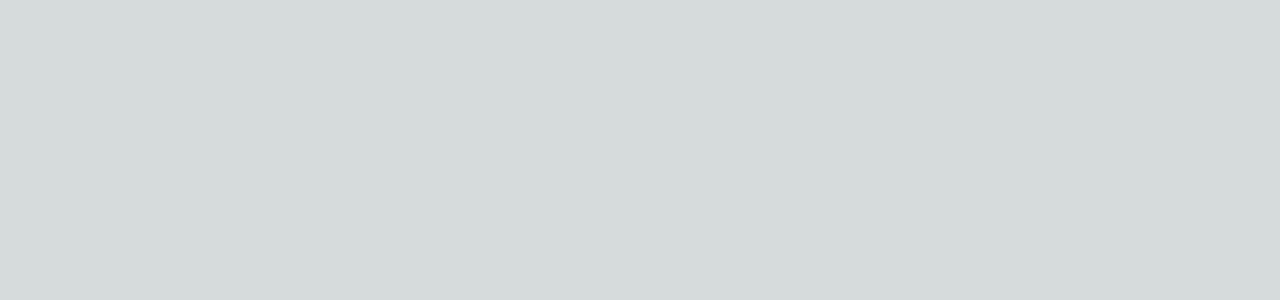
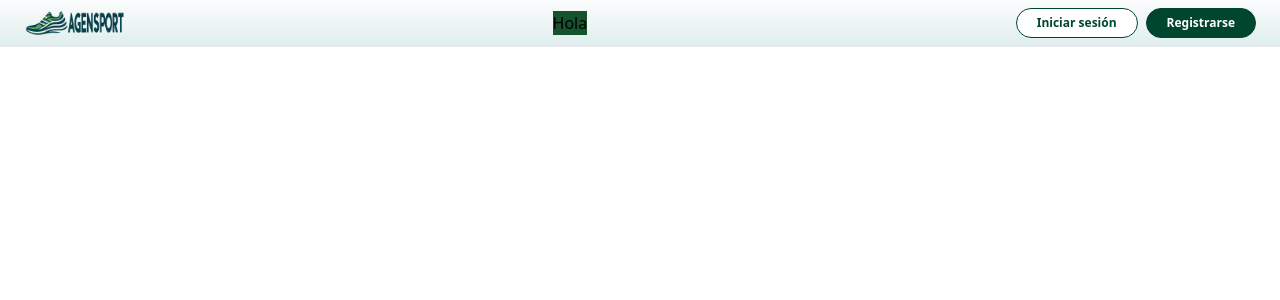
Before and after one commit to ChristianPDAG/AgenSport, a Next.js app in the folder agensport/: page / in a window 1280 px wide. Shown: the top 300 px of the page. Built offline with nearby package versions, Linux system fonts and the light colour scheme.

Commit message:
creacion logo y botones sign in y sign up

```diff
--- a/agensport/app/components/navbar/Navbar.tsx
+++ b/agensport/app/components/navbar/Navbar.tsx
@@ -1,12 +1,27 @@
-
+import Link from "next/link"
+import Image from "next/image"
+import UserNav from "./UserNav"
 const Navbar = () => {
   return (
-    <nav className='w-full bg-black'>
-        <div>
-            <div>
-
+    <nav className="w-full fixed top-0 left-0 py-2 border-b custom-gradient z-10">
+      <div className="max-w-[1500px] mx-auto px-6">
+        <div className="flex justify-between items-center ">
+            <Link href="/">
+             <Image
+                src="/logo_as.png"
+                alt="Logo AS"
+                width={100}
+                height={100}
+             />
+            </Link>
+            <div className="flex  space-x-6 bg-green-900">
+                Hola
+            </div>
+            <div className="flex items-center space-x-6">
+                <UserNav />
             </div>
         </div>
+      </div>
 
     </nav>
   )
--- /dev/null
+++ b/agensport/app/components/navbar/UserNav.tsx
@@ -0,0 +1,15 @@
+
+const UserNav = () => {
+  return (
+    <div className="flex">
+    <button className="rounded-full border border-verde-oscuro bg-white py-1.5 px-5 text-verde-oscuro transition-all hover:bg-verde-oscuro hover:text-white text-center text-xs font-bold font-sans flex items-center justify-center mr-2">
+        Iniciar sesión
+    </button>
+    <button className="rounded-full border border-verde-oscuro bg-verde-oscuro py-1.5 px-5 text-white transition-all hover:bg-verde-claro hover:text-verde-oscuro text-center text-xs font-bold font-sans flex items-center justify-center">
+        Registrarse
+    </button>
+</div>
+  )
+}
+
+export default UserNav
--- a/agensport/app/globals.css
+++ b/agensport/app/globals.css
@@ -2,32 +2,6 @@
 @tailwind components;
 @tailwind utilities;
 
-:root {
-  --foreground-rgb: 0, 0, 0;
-  --background-start-rgb: 214, 219, 220;
-  --background-end-rgb: 255, 255, 255;
+.custom-gradient {
+  background-image: linear-gradient(180deg, #fcfcfd 0%, #dfeeed 100%);
 }
-
-@media (prefers-color-scheme: dark) {
-  :root {
-    --foreground-rgb: 255, 255, 255;
-    --background-start-rgb: 0, 0, 0;
-    --background-end-rgb: 0, 0, 0;
-  }
-}
-
-body {
-  color: rgb(var(--foreground-rgb));
-  background: linear-gradient(
-      to bottom,
-      transparent,
-      rgb(var(--background-end-rgb))
-    )
-    rgb(var(--background-start-rgb));
-}
-
-@layer utilities {
-  .text-balance {
-    text-wrap: balance;
-  }
-}
--- a/agensport/app/layout.tsx
+++ b/agensport/app/layout.tsx
@@ -17,7 +17,7 @@ export default function RootLayout({
 }>) {
   return (
     <html lang="en">
-      <body className={inter.className}>
+      <body>
         <Navbar />
       </body>
     </html>
--- a/agensport/tailwind.config.ts
+++ b/agensport/tailwind.config.ts
@@ -8,10 +8,9 @@ const config: Config = {
   ],
   theme: {
     extend: {
-      backgroundImage: {
-        "gradient-radial": "radial-gradient(var(--tw-gradient-stops))",
-        "gradient-conic":
-          "conic-gradient(from 180deg at 50% 50%, var(--tw-gradient-stops))",
+      colors: {
+        'verde-oscuro': '#00452e',
+        'verde-claro': '#3eb44c',
       },
     },
   },
```
Also changed, not shown: agensport/public/logo_as.png (added), agensport/public/logo_icon.png (added).
